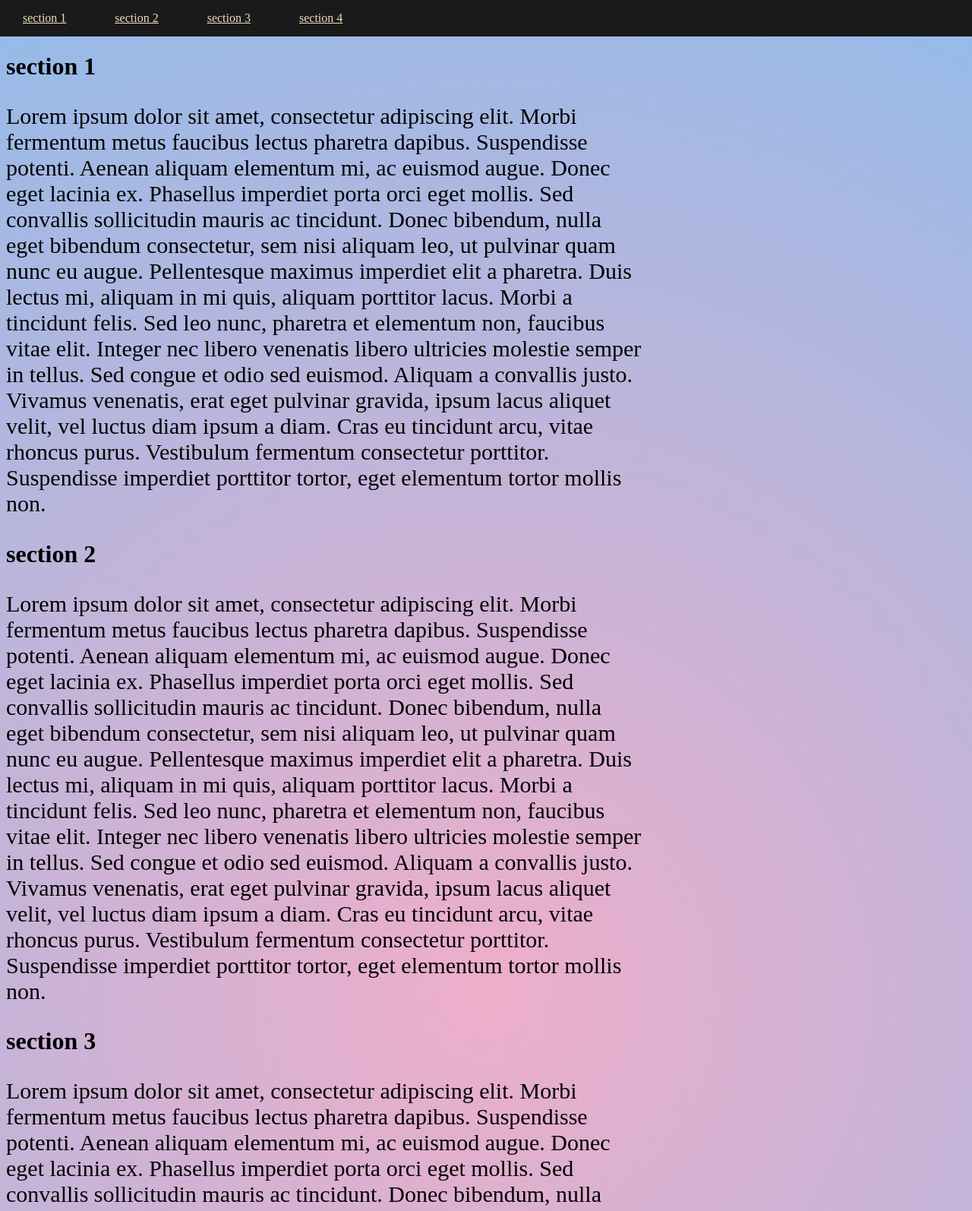
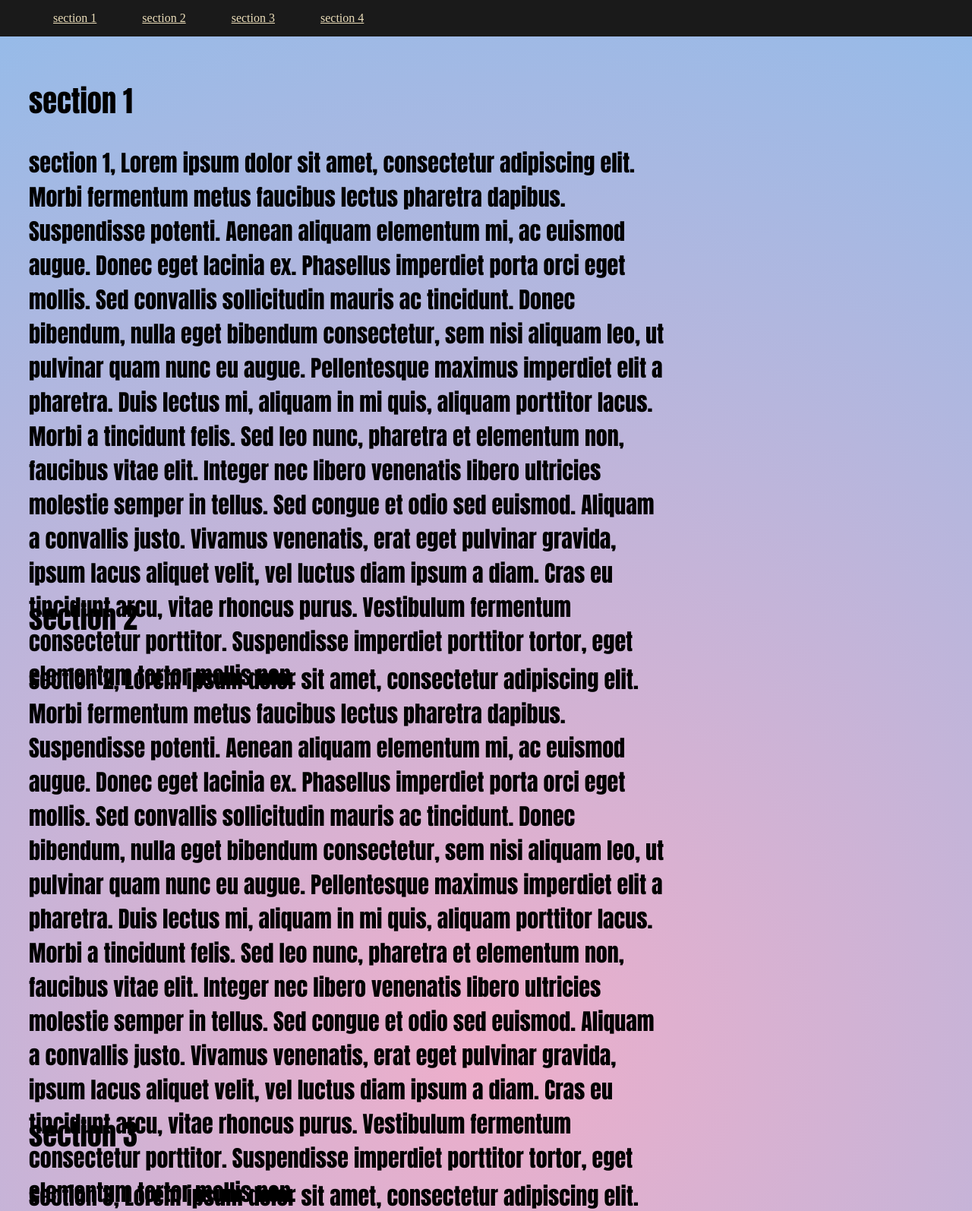
Before and after one commit to hassanaref/landing-page, a plain HTML site: page index.html in a window 1280 px wide. Shown: the top 1594 px of the page at 76% size. Drawn offline with Linux system fonts and the light colour scheme.

Commit message:
landing
landing page

```diff
--- /dev/null
+++ b/app.js
@@ -0,0 +1,43 @@
+        //selecting all sections
+
+const sections = Array.from(document.querySelectorAll('.sections'));
+   console.log(`there is ${sections.length} sections`);
+    console.log(sections)
+        //loop sections to nav bar
+sections.forEach(sections => {
+    const secLink = document.createElement('a');
+    secLink.setAttribute("href" , `#${sections.id}`)
+    secLink.setAttribute("id" , `#${sections.id}L`)
+    secLink.setAttribute("class" , `navEl`)
+        // append all created Li elements
+    secLink.textContent = sections.firstElementChild.textContent
+    const apLi = document.querySelector('#nav-bar').appendChild(secLink)
+});
+
+
+        //highlighting viewed section by observer
+
+let options = {
+    root: null,
+    rootMargin: '-375px',
+    threshold: 0
+  }
+
+var observer = new IntersectionObserver(function(entries,observer){
+
+    entries.forEach( entry => {
+        if(!entry.isIntersecting){
+            return;
+        }
+
+        entry.target.classList.toggle("active");
+        observer.unobserve(entry.target)
+    });
+
+}, options);
+
+sections.forEach( section => {
+
+    observer.observe(section);
+
+})
--- a/index.html
+++ b/index.html
@@ -8,44 +8,43 @@
     </head>
     <body>
             <!--navigation bar-->
-        <div id= 'nav-bar' >
-            <a class = 'nav-span' id = 'sec1-nav' href='#sec1' > section 1</a>
-            <a class = 'nav-span' id = 'sec2-nav' href="#sec2" > section 2</a>
-            <a class = 'nav-span' id = 'sec3-nav' href='#sec3' > section 3</a>
-            <a class = 'nav-span' id = 'sec4-nav' href='#sec4' > section 4</a>
-        </div>
+        <ul class= navclass id= 'nav-bar' ></ul>
 
         <div class='container'>
 
             <!--sections place-->
 
-        <div class='sections'  >
-            <h1 id = 'sec1' >section 1</h1>
+        <div class='sections'  id='div1'>
+            <h1 class= 'secNames' id = 'sec1' >section 1</h1>
             <p class='conts'>
+                section 1,
                 Lorem ipsum dolor sit amet, consectetur adipiscing elit. Morbi fermentum metus faucibus lectus pharetra dapibus. Suspendisse potenti. Aenean aliquam elementum mi, ac euismod augue. Donec eget lacinia ex. Phasellus imperdiet porta orci eget mollis. Sed convallis sollicitudin mauris ac tincidunt. Donec bibendum, nulla eget bibendum consectetur, sem nisi aliquam leo, ut pulvinar quam nunc eu augue. Pellentesque maximus imperdiet elit a pharetra. Duis lectus mi, aliquam in mi quis, aliquam porttitor lacus. Morbi a tincidunt felis. Sed leo nunc, pharetra et elementum non, faucibus vitae elit. Integer nec libero venenatis libero ultricies molestie semper in tellus. Sed congue et odio sed euismod.
 
                 Aliquam a convallis justo. Vivamus venenatis, erat eget pulvinar gravida, ipsum lacus aliquet velit, vel luctus diam ipsum a diam. Cras eu tincidunt arcu, vitae rhoncus purus. Vestibulum fermentum consectetur porttitor. Suspendisse imperdiet porttitor tortor, eget elementum tortor mollis non.
             </p>
         </div>
-        <div class='sections' >
-            <h1 id = 'sec2'>section 2</h1>
+        <div class='sections' id='div2'>
+            <h1 class= 'secNames' id = 'sec2'>section 2</h1>
             <p class='conts'>
+                section 2,
                 Lorem ipsum dolor sit amet, consectetur adipiscing elit. Morbi fermentum metus faucibus lectus pharetra dapibus. Suspendisse potenti. Aenean aliquam elementum mi, ac euismod augue. Donec eget lacinia ex. Phasellus imperdiet porta orci eget mollis. Sed convallis sollicitudin mauris ac tincidunt. Donec bibendum, nulla eget bibendum consectetur, sem nisi aliquam leo, ut pulvinar quam nunc eu augue. Pellentesque maximus imperdiet elit a pharetra. Duis lectus mi, aliquam in mi quis, aliquam porttitor lacus. Morbi a tincidunt felis. Sed leo nunc, pharetra et elementum non, faucibus vitae elit. Integer nec libero venenatis libero ultricies molestie semper in tellus. Sed congue et odio sed euismod.
 
                 Aliquam a convallis justo. Vivamus venenatis, erat eget pulvinar gravida, ipsum lacus aliquet velit, vel luctus diam ipsum a diam. Cras eu tincidunt arcu, vitae rhoncus purus. Vestibulum fermentum consectetur porttitor. Suspendisse imperdiet porttitor tortor, eget elementum tortor mollis non.
             </p>
         </div>
-        <div class='sections' >
-            <h1 id = 'sec3'>section 3</h1>
+        <div class='sections' id='div3'>
+            <h1 class= 'secNames' id = 'sec3'>section 3</h1>
             <p class='conts'>
+                section 3,
                 Lorem ipsum dolor sit amet, consectetur adipiscing elit. Morbi fermentum metus faucibus lectus pharetra dapibus. Suspendisse potenti. Aenean aliquam elementum mi, ac euismod augue. Donec eget lacinia ex. Phasellus imperdiet porta orci eget mollis. Sed convallis sollicitudin mauris ac tincidunt. Donec bibendum, nulla eget bibendum consectetur, sem nisi aliquam leo, ut pulvinar quam nunc eu augue. Pellentesque maximus imperdiet elit a pharetra. Duis lectus mi, aliquam in mi quis, aliquam porttitor lacus. Morbi a tincidunt felis. Sed leo nunc, pharetra et elementum non, faucibus vitae elit. Integer nec libero venenatis libero ultricies molestie semper in tellus. Sed congue et odio sed euismod.
 
-                Aliquam a convallis justo. Vivamus venenatis, erat eget pulvinar gravida, ipsum lacus aliquet velit, vel luctus diam ipsum a diam. Cras eu tincidunt arcu, vitae rhoncus purus. Vestibulum fermentum consectetur porttitor. Suspendisse imperdiet porttitor tortor, eget elementum tortor mollis non.
+                Aliquam a convallis justo.e Vivamus venenatis, erat eget pulvinar gravida, ipsum lacus aliquet velit, vel luctus diam ipsum a diam. Cras eu tincidunt arcu, vitae rhoncus purus. Vestibulum fermentum consectetur porttitor. Suspendisse imperdiet porttitor tortor, eget elementum tortor mollis non.
             </p>
         </div>
-        <div class='sections' >
-            <h1 id = 'sec4'>section 4</h1>
+        <div class='sections' id='div4'>
+            <h1 class= 'secNames' id = 'sec4'>section 4</h1>
             <p class='conts'>
+                section 4,
                 Lorem ipsum dolor sit amet, consectetur adipiscing elit. Morbi fermentum metus faucibus lectus pharetra dapibus. Suspendisse potenti. Aenean aliquam elementum mi, ac euismod augue. Donec eget lacinia ex. Phasellus imperdiet porta orci eget mollis. Sed convallis sollicitudin mauris ac tincidunt. Donec bibendum, nulla eget bibendum consectetur, sem nisi aliquam leo, ut pulvinar quam nunc eu augue. Pellentesque maximus imperdiet elit a pharetra. Duis lectus mi, aliquam in mi quis, aliquam porttitor lacus. Morbi a tincidunt felis. Sed leo nunc, pharetra et elementum non, faucibus vitae elit. Integer nec libero venenatis libero ultricies molestie semper in tellus. Sed congue et odio sed euismod.
 
                 Aliquam a convallis justo. Vivamus venenatis, erat eget pulvinar gravida, ipsum lacus aliquet velit, vel luctus diam ipsum a diam. Cras eu tincidunt arcu, vitae rhoncus purus. Vestibulum fermentum consectetur porttitor. Suspendisse imperdiet porttitor tortor, eget elementum tortor mollis non.
@@ -53,4 +52,5 @@
         </div>
     </div>
     </body>
+    <script src='app.js' defer ></script>
 </html>
--- a/styles.css
+++ b/styles.css
@@ -11,6 +11,7 @@ body
         padding-top: 40px;
     }
 #nav-bar{
+
     background-color: #1a1a1a;
     top:0;
     left:0;
@@ -22,19 +23,28 @@ body
     padding-bottom: 15px;
 }
 
-.nav-span
+
+a
     {
+        display: inline;
         color: #ebddb9;
         padding : 30px;
         font-size: 100%;
     }
+
+
 
 .sections
     {
         width: 840px;
         height: 620px;
     }
-
+.active
+    {
+        padding : 30px;
+        font-size: 120%;
+        font-family: Impact, Charcoal, sans-serif;
+    }
 .conts
     {
         font-size : 30px
```
